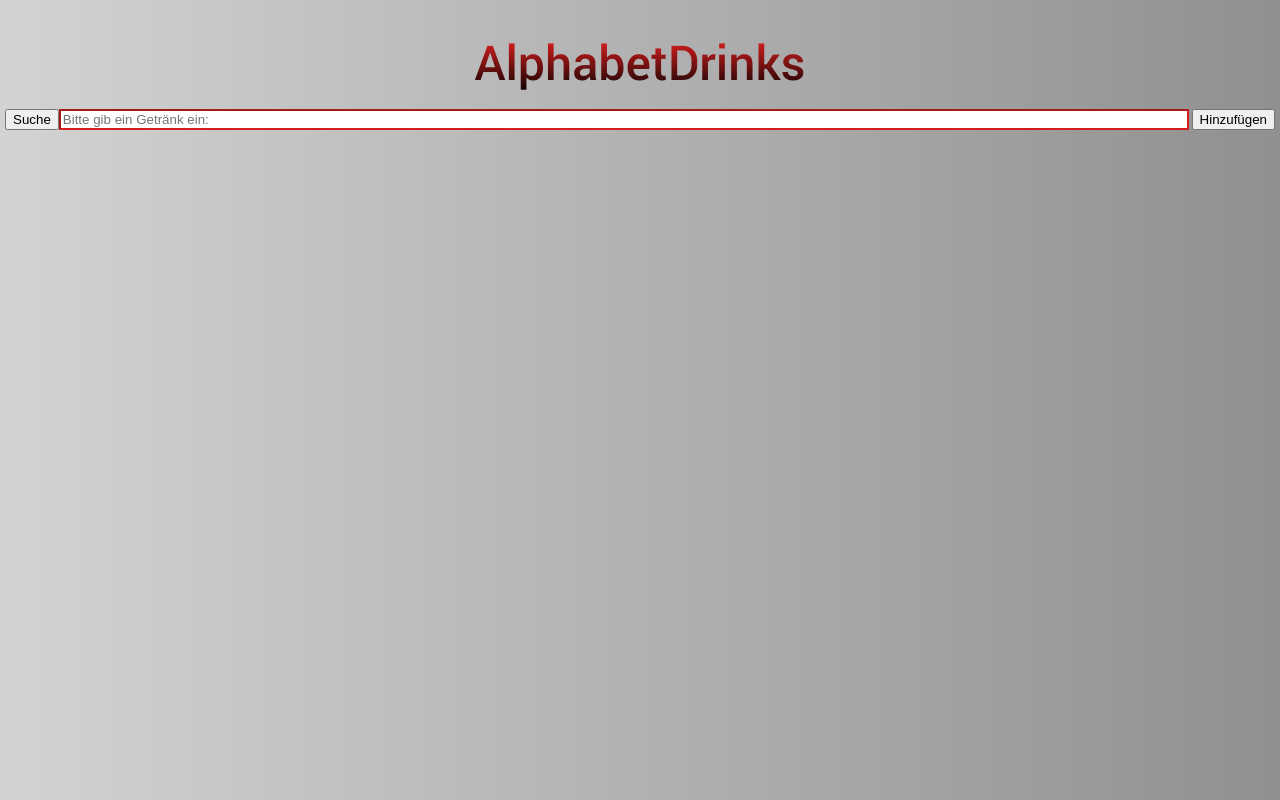
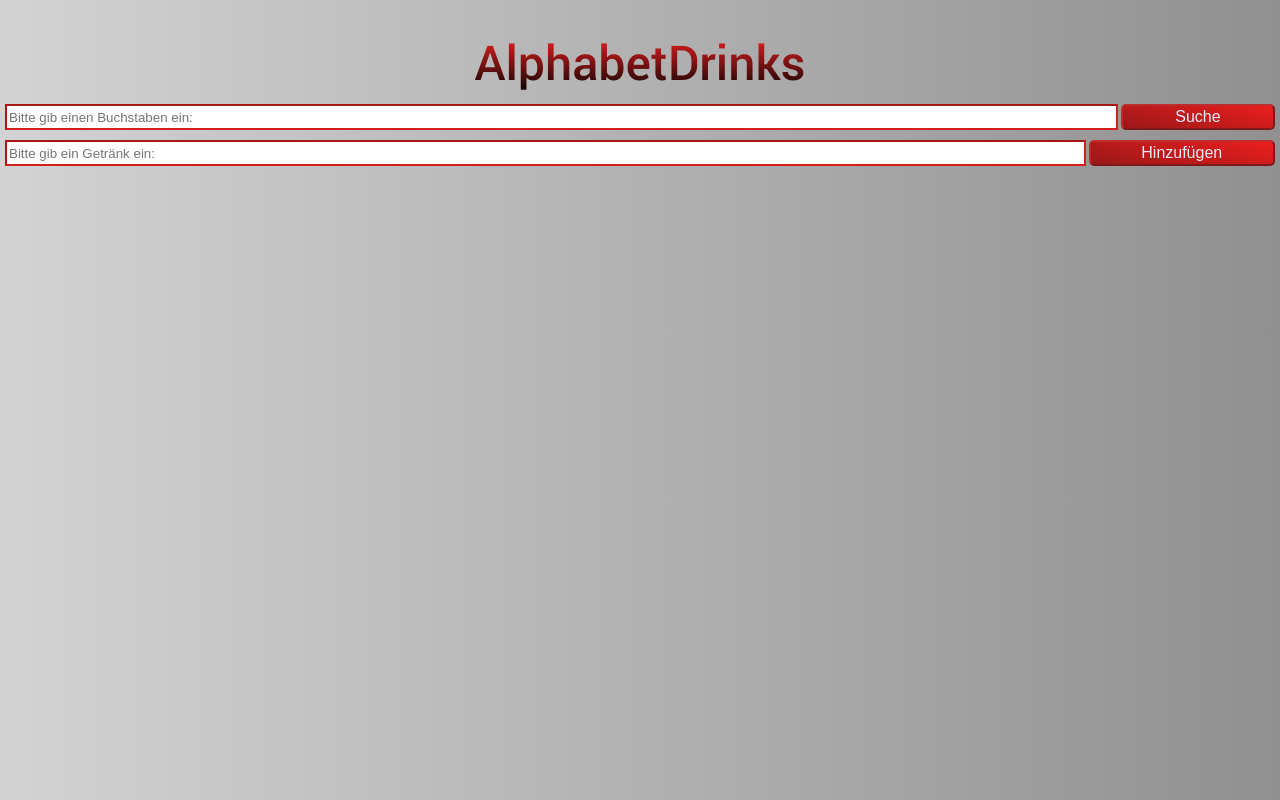
Before and after one commit to degiorgioo/AperoBuddy, an Angular app: page / in a window 1280 px wide. Built offline with nearby package versions, Linux system fonts and the light colour scheme.

Commit message:
Design completed

```diff
--- a/src/app/app.component.css
+++ b/src/app/app.component.css
@@ -7,7 +7,7 @@
 }
 
 .input_container {
-  margin-top: 15px;
+  margin-top: 10px;
   display: flex;
   margin-left: 5px;
   margin-right: 5px;
--- a/src/app/app.component.html
+++ b/src/app/app.component.html
@@ -5,12 +5,13 @@
   </h1>
   </div>
 <div class="input_container">
-  <button id="search_button" type="button" (click)="search(characterInput.value)">Suche</button>
-
+  <input class="text_input" type="text" #characterInput placeholder="Bitte gib einen Buchstaben ein: " >
+  <button class="button" type="button" (click)="search(characterInput.value)">Suche</button>
+</div>
+<div class="input_container">
   <input class="text_input" type="text" placeholder="Bitte gib ein Getränk ein: " >
-  <button id="add_button" type="button" (click)="add()">Hinzufügen</button>
-
-  <div *ngFor="let b of beverages" class="resultbox">
-    <p class="getränk">{{b.name}}</p>
-  </div>
+  <button class="button" type="button" (click)="add()">Hinzufügen</button>
 </div>
+<div *ngFor="let b of beverages" class="resultbox">
+  <p class="getränk">{{b.name}}</p>
+</div>
```
